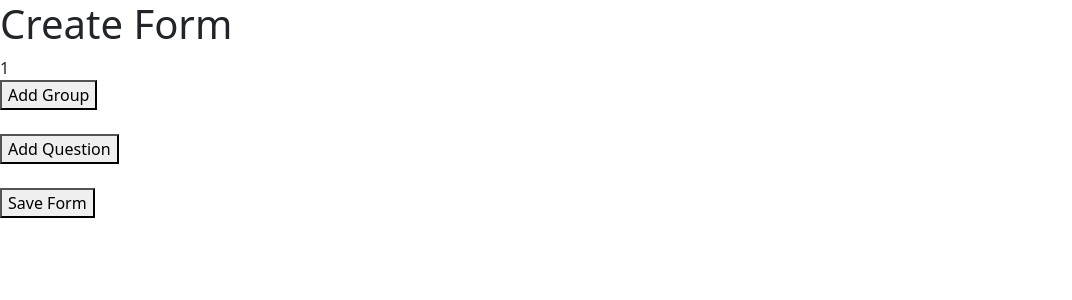
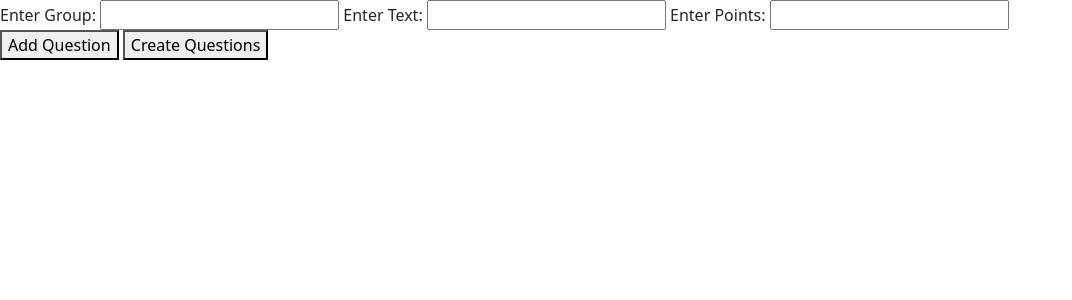
Before and after one commit to Symphonyxia/checklist, a PHP site: page /checklist/form_page.php in a window 1280 px wide. Shown: the top 300 px of the page, without its empty margins (0-1072 px from the left). Run offline with PHP 8.4, Linux system fonts and the light colour scheme; a user stored in the database is signed in.

Commit message:
Update form_page.php

```diff
--- a/form_page.php
+++ b/form_page.php
@@ -2,104 +2,59 @@
 include 'header.php';
 ?>
 
-<h1>Create Form</h1>
+<?php
+if (isset($_SESSION['error'])) {
+    echo "<div class='alert alert-danger text-center'>
+            <i class='fas fa-exclamation-triangle'></i> " . $_SESSION['error'] . "
+          </div>";
 
-<form id="createForm" action="save_form.php" method="post">
+    // unset error
+    unset($_SESSION['error']);
+}
 
+if (isset($_SESSION['success'])) {
+    echo "<div class='alert alert-success text-center'>
+            <i class='fas fa-check-circle'></i> " . $_SESSION['success'] . "
+          </div>";
 
-    <?php
-    if (isset($_SESSION['selectedYear'])) {
-        $selectedYear = $_SESSION['selectedYear'];
-        echo "$selectedYear";
-        // Clear the session variable to avoid displaying the same data on page refresh
-        unset($_SESSION['selectedYear']);
-    } else {
-        // Handle the case when "selectedYear" is not set
+    // unset success
+    unset($_SESSION['success']);
 }
 ?>
 
-    <div id="groupsContainer">
-        <!-- Group input fields will be added here dynamically -->
-    </div>
+<form action="save_form.php" method="post">
+    <label for="group">Enter Group:</label>
+    <input type="text" id="group" name="group[]" required>
 
-    <button type="button" id="addGroup">Add Group</button><br><br>
+    <label for="display_text">Enter Text:</label>
+    <input type="text" id="display_text" name="display_text[]" required>
 
-    <div id="questionsContainer">
-        <!-- Question input fields will be added here dynamically -->
-    </div>
+    <label for="max_points">Enter Points:</label>
+    <input type="number" id="max_points" name="max_points[]" required>
 
-    <button type="button" id="addQuestion">Add Question</button><br><br>
 
-    <button type="submit">Save Form</button>
+    <!-- Allow user to add more questions dynamically -->
+    <div id="additional_questions"></div>
+    <button type="button" onclick="addQuestion()">Add Question</button>
+
+    <button type="submit" name="addform">Create Questions</button>
 </form>
 
 <script>
-    document.addEventListener('DOMContentLoaded', function() {
-        var groupsContainer = document.getElementById('groupsContainer');
-        var questionsContainer = document.getElementById('questionsContainer');
-        var groupCount = 1;
-        var questionCount = 1;
+    // JavaScript function to dynamically add more question fields
+    function addQuestion() {
+        var additionalQuestions = document.getElementById('additional_questions');
+        var newQuestion = document.createElement('div');
 
-        function addGroup() {
-            var groupHtml = '<div class="form-group">' +
-                '<h3>Group ' + groupCount + '</h3>' +
-                '<label for="group">Group Name:</label>' +
-                '<input type="text" name="group[' + groupCount + '][group]" required><br><br>' +
-                '</div>';
+        newQuestion.innerHTML = '<label>Enter Group:</label>' +
+            '<input type="text" name="group[]" required>' +
+            '<label>Enter Text:</label>' +
+            '<input type="text" name="display_text[]" required>'+
+            '<label>Enter Points:</label>' +
+            '<input type="number" name="max_points[]" required>';
 
-            groupsContainer.insertAdjacentHTML('beforeend', groupHtml);
-            groupCount++;
-
-            // Update question group dropdown options
-            updateQuestionGroupOptions();
+        additionalQuestions.appendChild(newQuestion);
     }
-
-        function updateQuestionGroupOptions() {
-            var groupSelect = document.querySelectorAll('select[name^="question["]');
-
-            groupSelect.forEach(function(select) {
-                // Remove existing options
-                while (select.options.length > 0) {
-                    select.options.remove(0);
-                }
-
-                // Add options dynamically based on existing groups
-                var groupInputOptions = document.querySelectorAll('input[name^="group["]');
-                groupInputOptions.forEach(function(groupInput) {
-                    var groupName = groupInput.value;
-                    var option = document.createElement('option');
-                    option.value = groupName;
-                    option.text = groupName;
-                    select.add(option);
-                });
-            });
-        }
-
-        function addQuestion() {
-            //instead of using this try use jQuery append
-            var questionHtml = '<div class="form-group">' +
-                '<h3>Question ' + questionCount + '</h3>' +
-                '<label for="group">Group:</label>' +
-                '<select name="question[' + questionCount + '][group]"></select><br><br>' +
-                '<label for="displayText">Display Text:</label>' +
-                '<input type="text" name="question[' + questionCount + '][display_text]" required><br><br>' +
-                '<label for="maxPoints">Max Points:</label>' +
-                '<input type="number" name="question[' + questionCount + '][max_points]" required><br><br>' +
-                '</div>';
-
-            questionsContainer.insertAdjacentHTML('beforeend', questionHtml);
-            questionCount++;
-
-            // Update question group dropdown options
-            updateQuestionGroupOptions();
-        }
-
-        var addGroupButton = document.getElementById('addGroup');
-        addGroupButton.addEventListener('click', addGroup);
-
-        var addQuestionButton = document.getElementById('addQuestion');
-        addQuestionButton.addEventListener('click', addQuestion);
-    });
 </script>
 
 <?php
```
Lines whose indentation alone changed are shown as unchanged.
